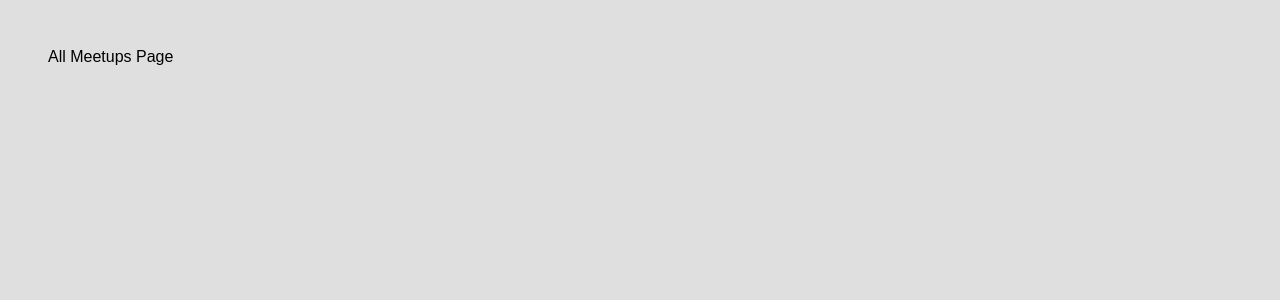
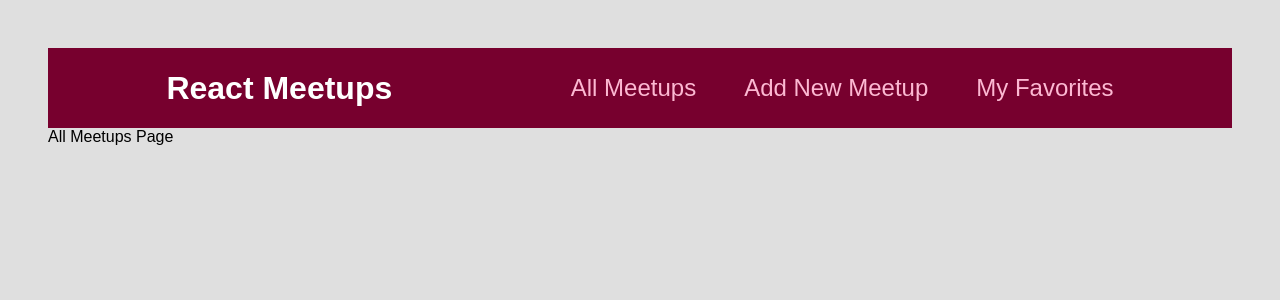
Before and after one commit to afunpub/reactCrashCourse2021FromAcademind, a React (Create React App) app: page / in a window 1280 px wide. Shown: the top 300 px of the page. Built offline with nearby package versions, Linux system fonts and the light colour scheme.

Commit message:
learn-react-router-dom

```diff
--- a/src/App.js
+++ b/src/App.js
@@ -3,10 +3,12 @@
 import AllMeetupsPage from "./pages/AllMeetups";
 import FavoritesPage from "./pages/Favorites";
 import NewMeetupPage from "./pages/NewMeetup";
+import MainNavigation from "./components/layout/MainNavigation";
 
 function App() {
   return (
     <div>
+      <MainNavigation />
       <Switch>
         <Route path="/" exact>
           <AllMeetupsPage />
--- a/src/components/Backdrop.js
+++ /dev/null
@@ -1,5 +0,0 @@
-function Backdrop(props) {
-  return <div className="backdrop" onClick={props.onCancel} />;
-}
-
-export default Backdrop;
--- /dev/null
+++ b/src/components/layout/MainNavigation.js
@@ -0,0 +1,26 @@
+import { Link } from "react-router-dom";
+
+import classes from "./MainNavigation.module.css";
+
+function MainNavigation() {
+  return (
+    <header className={classes.header}>
+      <div className={classes.logo}>React Meetups</div>
+      <nav>
+        <ul>
+          <li>
+            <Link to="/">All Meetups</Link>
+          </li>
+          <li>
+            <Link to="/new-meetup">Add New Meetup</Link>
+          </li>
+          <li>
+            <Link to="/favorites">My Favorites</Link>
+          </li>
+        </ul>
+      </nav>
+    </header>
+  );
+}
+
+export default MainNavigation;
--- /dev/null
+++ b/src/components/layout/MainNavigation.module.css
@@ -0,0 +1,47 @@
+.header {
+  width: 100%;
+  height: 5rem;
+  display: flex;
+  align-items: center;
+  justify-content: space-between;
+  background-color: #77002e;
+  padding: 0 10%;
+}
+
+.logo {
+  font-size: 2rem;
+  color: white;
+  font-weight: bold;
+}
+
+.header ul {
+  list-style: none;
+  margin: 0;
+  padding: 0;
+  display: flex;
+  align-items: baseline;
+}
+
+.header li {
+  margin-left: 3rem;
+}
+
+.header a {
+  text-decoration: none;
+  font-size: 1.5rem;
+  color: #fcb8d2;
+}
+
+.header a:hover,
+.header a:active,
+.header a.active {
+  color: white;
+}
+
+.badge {
+  background-color: #cc2062;
+  color: white;
+  border-radius: 12px;
+  padding: 0 1rem;
+  margin-left: 0.5rem;
+}
```
Also changed, not shown: src/components/Modal.js (deleted, +0 -23 lines), src/components/Todo.js (deleted, +0 -35 lines).
